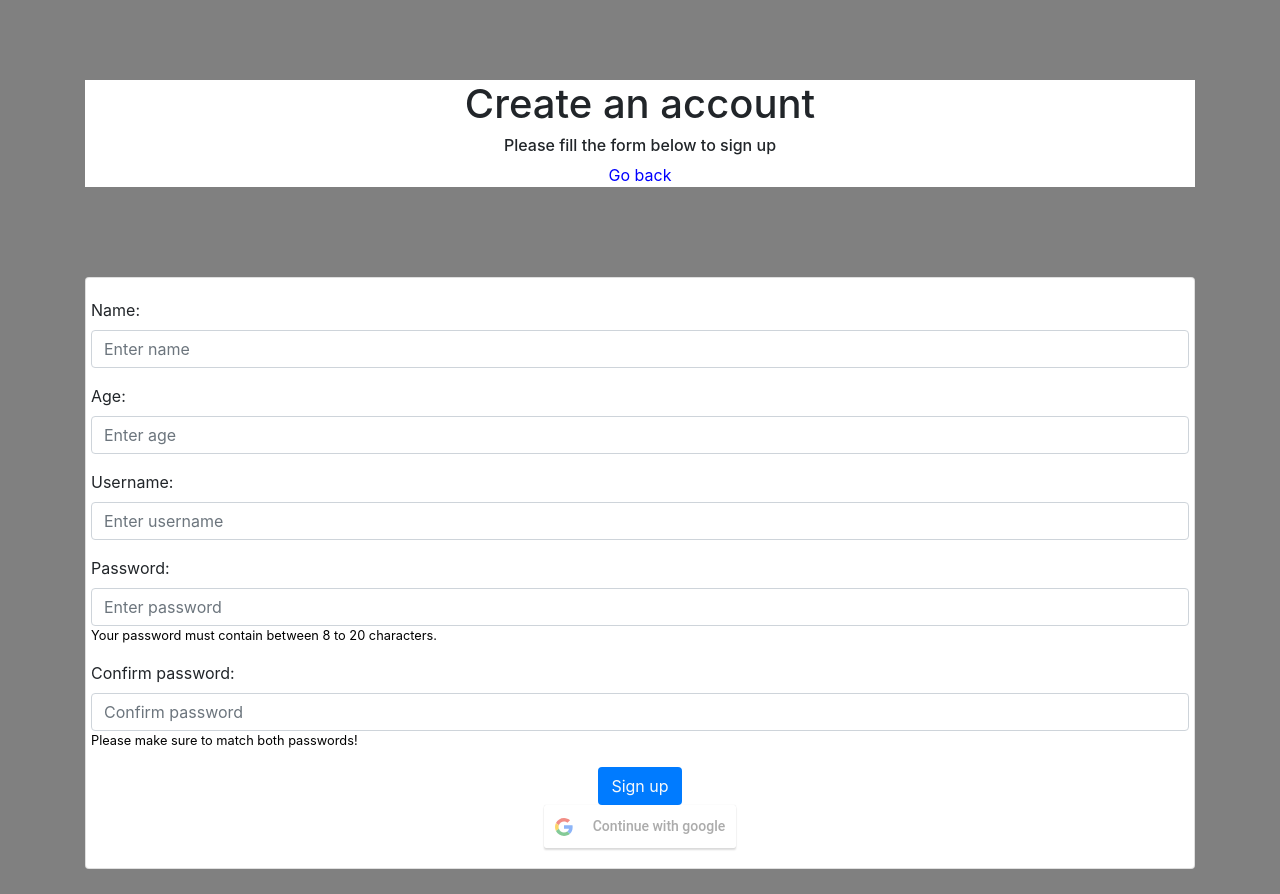
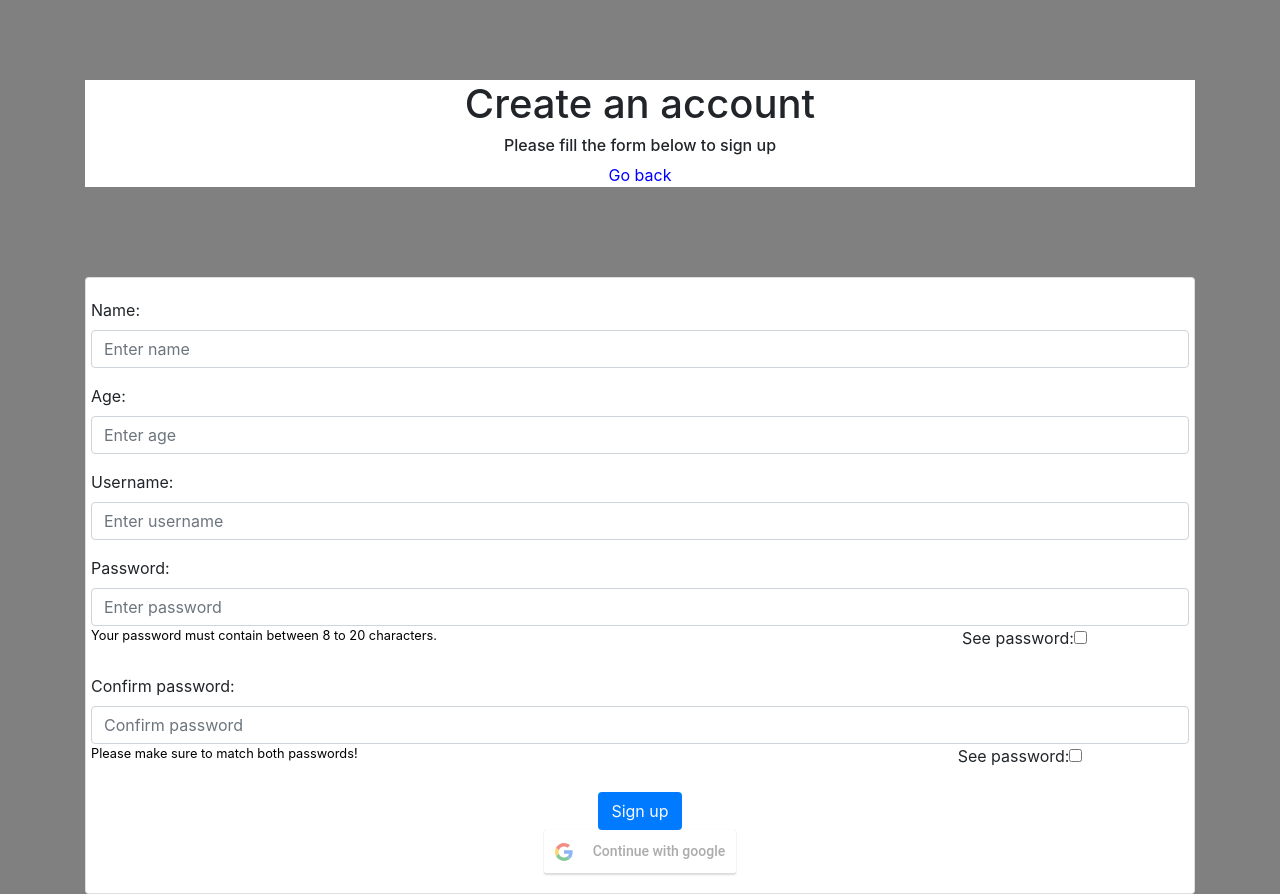
Before and after one commit to GChammas23/My-Cab, a React (Create React App) app in the folder app/: page /Signup in a window 1280 px wide. Before the commit the page ends 869 px from the top, so only its background shows below. Built offline with nearby package versions, Linux system fonts and the light colour scheme.

Commit message:
Updated sign up page

```diff
--- a/app/src/App.css
+++ b/app/src/App.css
@@ -11,6 +11,8 @@
   left: 0;
   width: 100%;
 }
+
+
 
 .nav-link :active{
   text-decoration: underline;
@@ -45,10 +47,6 @@ body{
 
 #logo_image {
   margin-top: 30px;
-}
-
-.passCheckbox{
-  margin-left: 700px;
 }
 
 .App-logo {
--- a/app/src/components/LoginForm.js
+++ b/app/src/components/LoginForm.js
@@ -1,7 +1,6 @@
 import React, { Component } from 'react';
 import '../App.css';
 import { Link } from 'react-router-dom';
-import { FormCheck } from 'react-bootstrap';
 import { connect } from 'react-redux';
 import actions from '../redux/actions/users';
 
@@ -91,7 +90,7 @@ class LoginForm extends Component {
                             <div className="form-group row">
                                 <label className="form-label">Password:</label>
                                 <input className="form-control" type={this.state.passType} onChange={this.handlePasswordChange} id="pass" name="password" placeholder='Enter password' required size="10" /><br />
-                                <label>
+                                <label className="passCheckbox">
                                     See password:
                                     <input name="seePass" type="checkbox" checked={this.state.checkPass} onChange={this.handlePassBoxChange} />
                                 </label>
--- a/app/src/components/SignUp.js
+++ b/app/src/components/SignUp.js
@@ -12,7 +12,7 @@ class CreateUser extends Component {
         const clientID = '680623846718-6uhe7mj085j9di8uq6nba1olk7s31dl3.apps.googleusercontent.com'; //Client id for google auth
         this.insertNewUser = this.insertNewUser.bind(this);
         this.googleSuccess = this.googleSuccess.bind(this);
-        this.state = { Name: '', Age: 0, Username: '', Password: '', ConfPassword: '', users: [], clientId: clientID };
+        this.state = { Name: '', Age: 0, Username: '', Password: '', ConfPassword: '', clientId: clientID, checkPass: false, passType: "password", checkConfPass: false, confPassType: "password" };
     }
 
     componentDidMount() {
@@ -41,6 +41,31 @@ class CreateUser extends Component {
         event.preventDefault();
         this.setState({ ConfPassword: event.target.value });
     };
+
+    handlePassBoxChange = async (event) => {
+        if (event.target.name === "seePass") {
+            let checkPass = event.target.checked;
+            this.setState({ checkPass }, () => {
+                if (checkPass) {
+                    this.setState({ passType: "text" });
+                }
+                else {
+                    this.setState({ passType: "password" });
+                }
+            });
+        }
+        else if (event.target.name === "seeConfPass") {
+            let checkConfPass = event.target.checked;
+            this.setState({ checkConfPass }, () => {
+                if (checkConfPass) {
+                    this.setState({ confPassType: "text" });
+                }
+                else {
+                    this.setState({ confPassType: "password" });
+                }
+            })
+        }
+    }
 
     async googleSuccess(res) {
         console.log(res);
@@ -102,7 +127,7 @@ class CreateUser extends Component {
             //Check if both passwords are the same
             if (Password === ConfPassword) {
                 //Check if username is already in use
-                await this.props.dispatch(actions.findUsername({username: Username}));
+                await this.props.dispatch(actions.findUsername({ username: Username }));
                 if (this.props.usernameFound) {
                     alert("The username chosen is already in use!");
                 }
@@ -157,17 +182,25 @@ class CreateUser extends Component {
                             </div>
                             <div className="form-group row">
                                 <label className="form-label">Password:</label>
-                                <input className="form-control" type="password" id="password" aria-describedby="passwordHelpBlock" name="password" placeholder='Enter password' required size="10" onChange={this.handlePasswordChange} /><br />
+                                <input className="form-control" type={this.state.passType} id="password" aria-describedby="passwordHelpBlock" name="password" placeholder='Enter password' required size="10" onChange={this.handlePasswordChange} /><br />
                                 <small id="passwordHelpBlock" className="pass-text">
                                     Your password must contain between 8 to 20 characters.
                                 </small>
+                                <label style={{ marginLeft: 525 }}>
+                                    See password:
+                                    <input name="seePass" type="checkbox" checked={this.state.checkPass} onChange={this.handlePassBoxChange} />
+                                </label>
                             </div>
                             <div className="form-group row">
                                 <label className="form-label">Confirm password:</label>
-                                <input className="form-control" type="password" id="confPassword" aria-describedby="confasswordHelpBlock" name="confPassword" placeholder='Confirm password' required size="10" onChange={this.handleConfPasswordChange} /><br />
+                                <input className="form-control" type={this.state.confPassType} id="confPassword" aria-describedby="confasswordHelpBlock" name="confPassword" placeholder='Confirm password' required size="10" onChange={this.handleConfPasswordChange} /><br />
                                 <small id="confpasswordHelpBlock" className="pass-text">
                                     Please make sure to match both passwords!
                                 </small>
+                                <label style={{ marginLeft: 600 }}>
+                                    See password:
+                                    <input name="seeConfPass" type="checkbox" checked={this.state.checkConfPass} onChange={this.handlePassBoxChange} />
+                                </label>
                             </div>
                             <input className="btn bg-primary text-light" type="submit" value="Sign up" />
                         </form>
```
